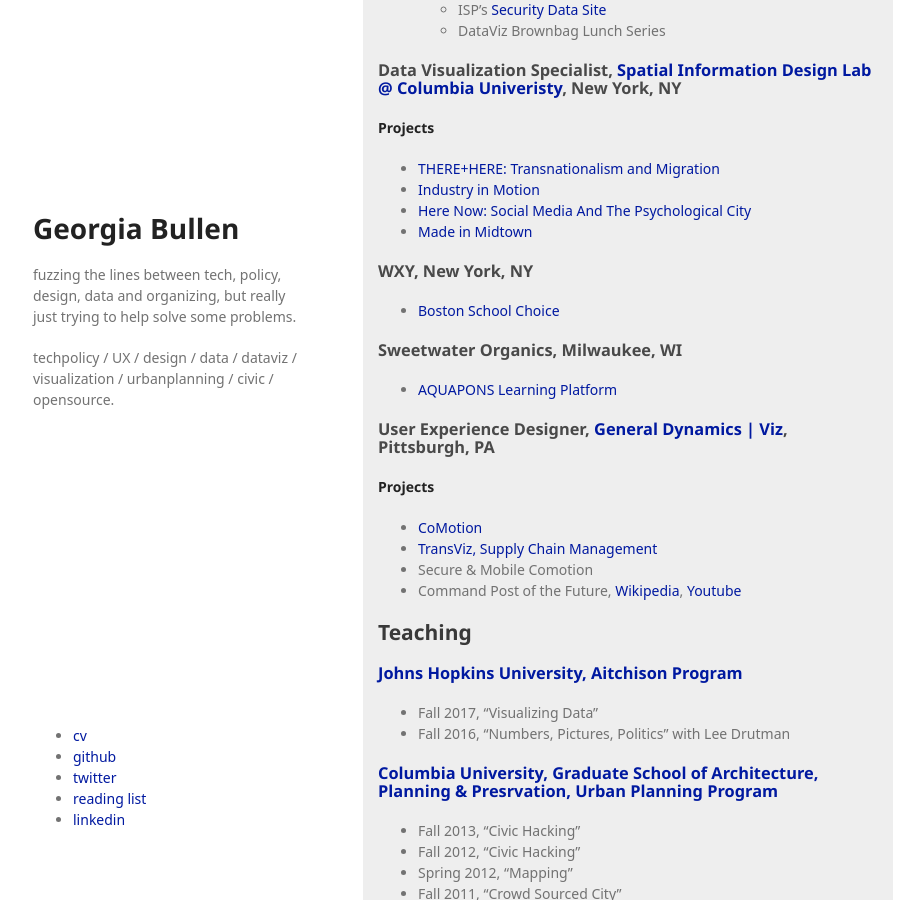
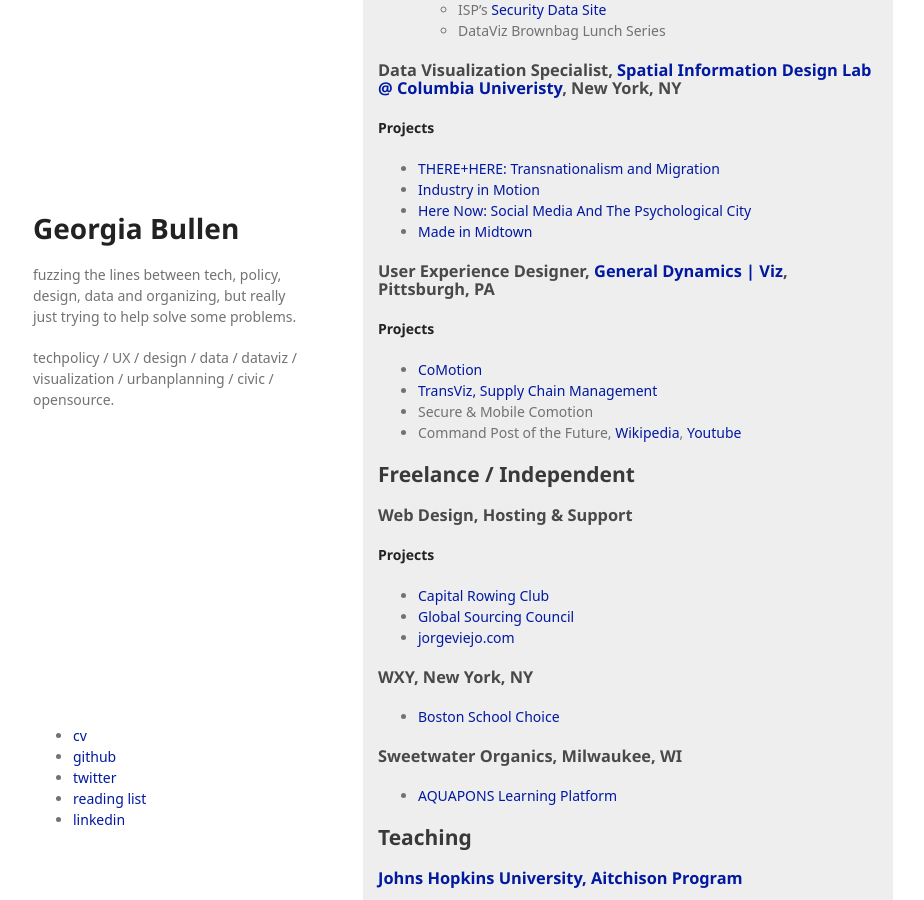
Before and after one commit to georgiamoon/markdowncv, a Jekyll site: the page built from cv.md, in a window 1280 px wide and 900 px high, scrolled down 1123 px. Shown: the whole window, without its empty margins (177-1101 px from the left). Built offline with Jekyll 4.4.1, drawn with Linux system fonts in a browser that asks for light colours; some web fonts are replaced; our own code applies the rules of GitHub Pages for plain Markdown files; a script that is not in the unit is left out.

Commit message:
Update cv.md

```diff
--- a/cv.md
+++ b/cv.md
@@ -68,6 +60,23 @@
 - Secure & Mobile Comotion
 - Command Post of the Future, [Wikipedia](https://en.wikipedia.org/wiki/Command_Post_of_the_Future), [Youtube](https://www.youtube.com/watch?v=Mq7BqnW4JyE)
 
+## Freelance / Independent
+
+### Web Design, Hosting & Support
+
+**Projects**
+
+- [Capital Rowing Club](http://capitalrowing.org)
+- [Global Sourcing Council](http://gscouncil.org)
+- [jorgeviejo.com](http://jorgeviejo.com)
+
+### WXY, New York, NY
+
+- [Boston School Choice](http://www.wxystudio.com/projects/planning/boston_public_schools_assignment_policy_evaluation_and_geospatial_analysis)
+
+### Sweetwater Organics, Milwaukee, WI
+
+- [AQUAPONS Learning Platform](https://www.hastac.org/wiki/project-qa-sweet-water-aquapons)
 
 ## Teaching
 
```
Also changed, not shown: other parts of cv.md (+0 -8 lines).
